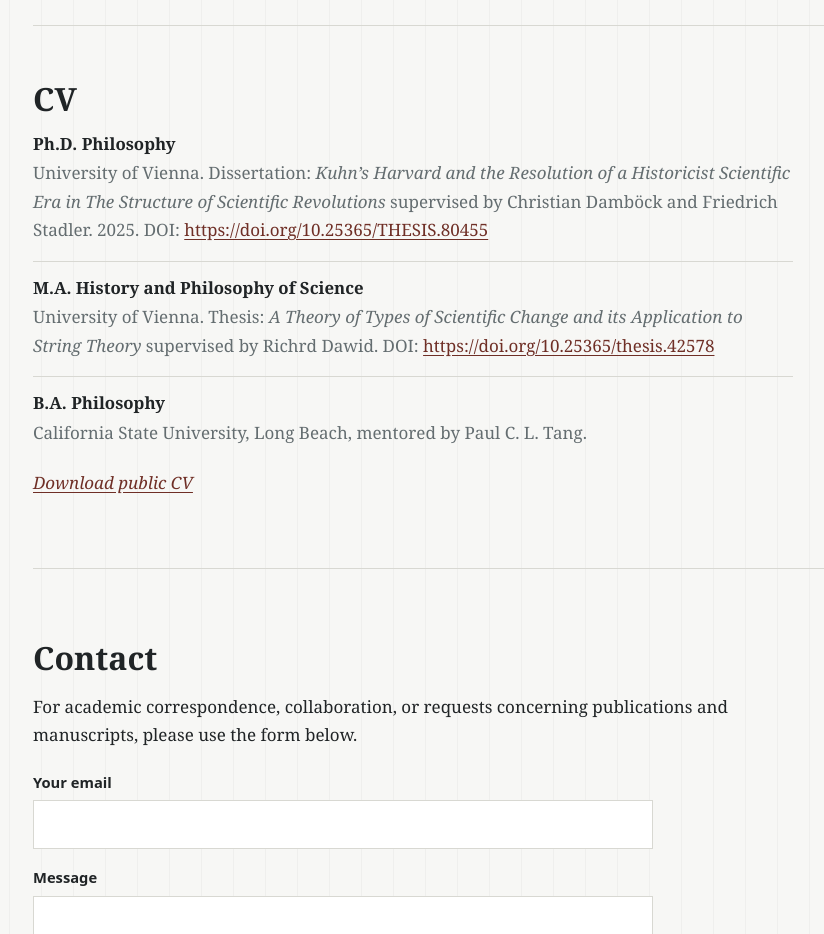
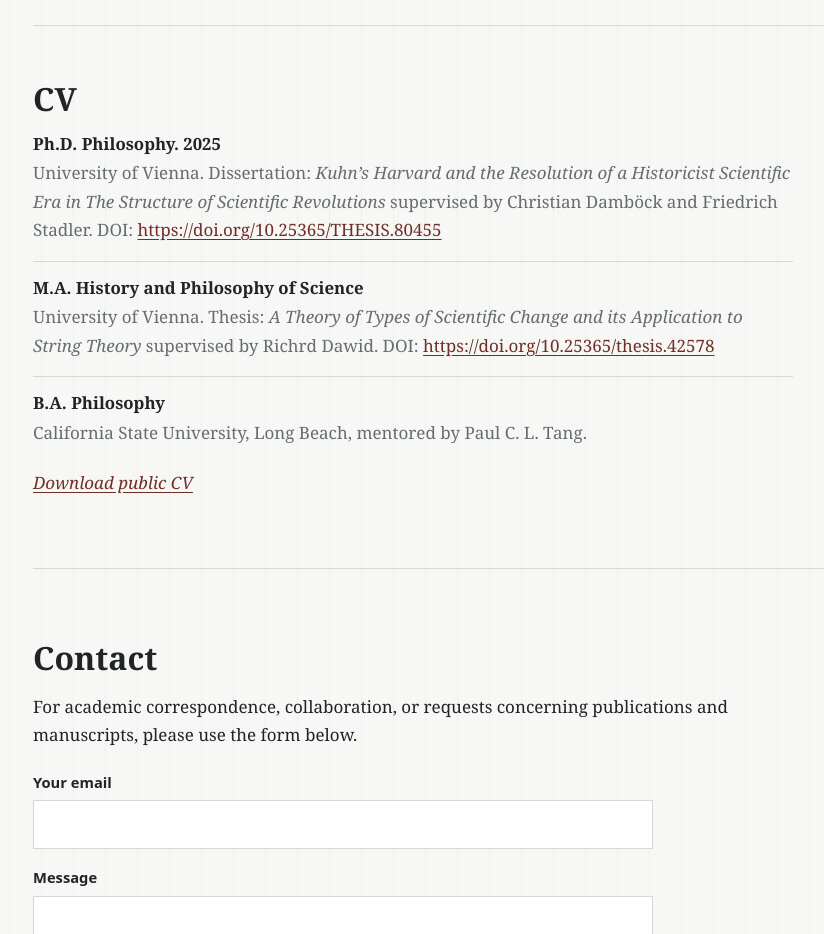
Before and after one commit to marknaderbasafa/Mark_Nader_Basafa, a plain HTML site: page index.html in a window 1280 px wide. Shown: the part 3400-4334 px from the top of the page, without its empty margins (87-911 px from the left). Drawn offline with Linux system fonts and the light colour scheme.

Commit message:
Update Ph.D. entry with graduation year

```diff
--- a/index.html
+++ b/index.html
@@ -217,8 +217,8 @@
       <h2>CV</h2>
       <div class="timeline">
         <div>
-          <h3>Ph.D. Philosophy</h3>
-          <p>University of Vienna. Dissertation: <em>Kuhn’s Harvard and the Resolution of a Historicist Scientific Era in The Structure of Scientific Revolutions</em> supervised by Christian Damböck and Friedrich Stadler. 2025. DOI: <a href="https://doi.org/10.25365/THESIS.80455">https://doi.org/10.25365/THESIS.80455</a>
+          <h3>Ph.D. Philosophy. 2025</h3>
+          <p>University of Vienna. Dissertation: <em>Kuhn’s Harvard and the Resolution of a Historicist Scientific Era in The Structure of Scientific Revolutions</em> supervised by Christian Damböck and Friedrich Stadler. DOI: <a href="https://doi.org/10.25365/THESIS.80455">https://doi.org/10.25365/THESIS.80455</a>
 
             </p>
         </div>
```
